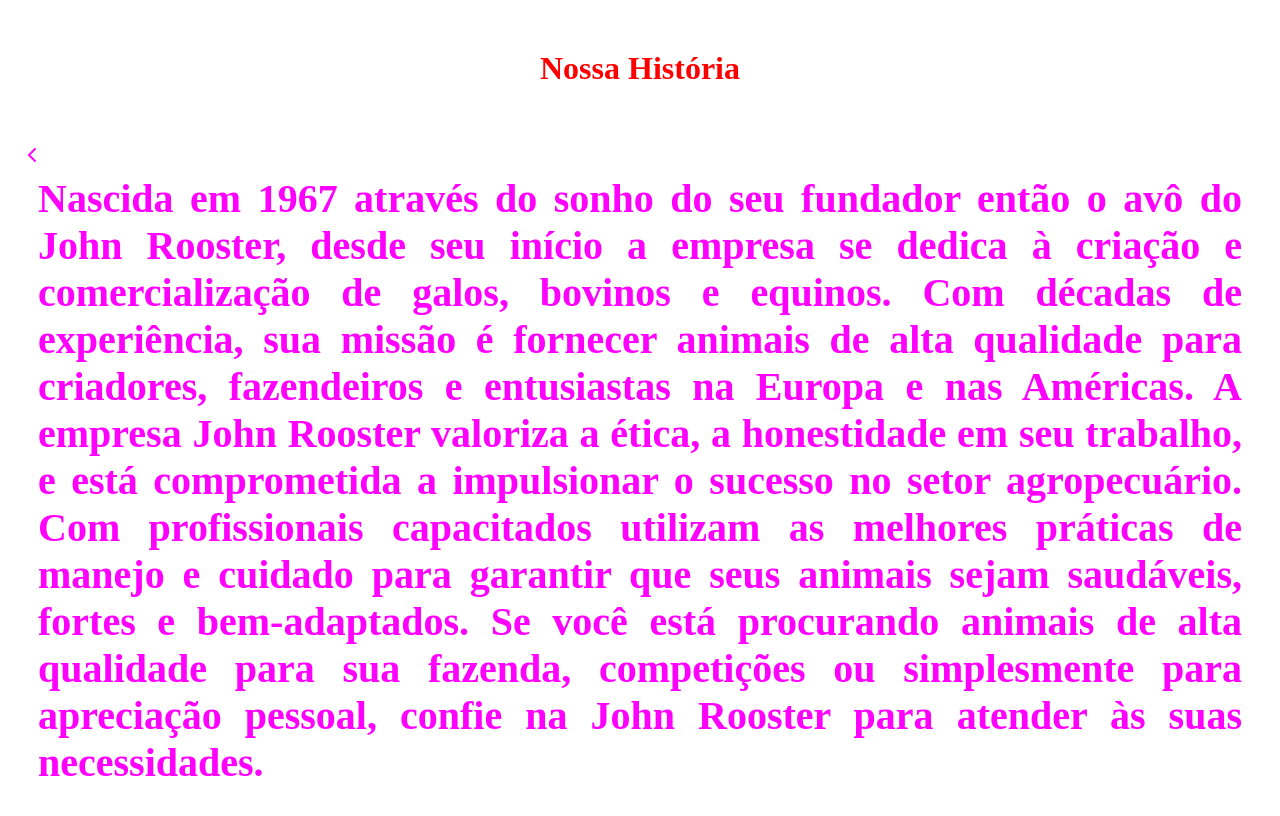
After one commit to byjulie0/Projeto_Integrador, a PHP site: page /nossa_historia.php in a window 1280 px wide. The commit adds this page. Run offline with PHP 8.4, Linux system fonts and the light colour scheme.

Commit message:
nossa-historia-texto-alinhamentoEcorrecao
valdir

```diff
--- a/nossa-hitoria.css
+++ b/nossa-hitoria.css
@@ -1,34 +1,17 @@
-
-body {
-    background-color: var(--bg-color-01);
-    color: var(--text-color)
+.nossa_historia{
+    color: magenta;
+    text-align: justify;
+    align-items: center;
+    justify-content: center;
+    margin: 10px;
+    padding: 10px;
 }
-
-header {
-    position: fixed;
-    top:0;
-    left: 0;
-    width: 100%;
-    padding: 1.1rem;
-    background-color: var(--bg-color-01);
-    display: flex;
-    justify-content: space-between;
-    align-items: center;
-    z-index: 100;
-
-    /* border: solid 1px var(--color-02); TEST */
+.texto-nossa-historia{
+    margin: 10px;
+    font-size: 40px;
 }
-
-.logo {
-    font-size: 1.7rem;
-    color: var(--text-color);
-    font-weight: 600;
-    cursor: default;
+.titulo-nossa-historia{
+    text-align: center;
+    color: red;
+    margin: 50px;
 }
-
-.nav a {
-    font-size: 1.2rem;
-    color: var(--text-color);
-    padding: 0.5rem 1rem;
-    transition: 0.4s;
-}
--- /dev/null
+++ b/nossa_historia.php
@@ -0,0 +1,22 @@
+
+<!DOCTYPE html>
+<html lang="pt-br">
+<head>
+    <meta charset="UTF-8">
+    <meta name="viewport" content="width=device-width, initial-scale=1.0">
+    <title>Nossa História</title>
+    <link rel="stylesheet" href="nossa-hitoria.css">
+    <link rel="stylesheet" href="https://cdnjs.cloudflare.com/ajax/libs/font-awesome/6.0.0-beta3/css/all.min.css">
+</head>
+<body>
+    <header>
+        <h1 class ="titulo-nossa-historia">Nossa História</h1>
+            <section class = "nossa-hitoria-section" >
+                <div class="nossa_historia">
+                    <i class="fa-solid fa-chevron-left"></i>
+                        <h2 class="texto-nossa-historia">Nascida em 1967 através do sonho do seu fundador então o avô do John Rooster, desde seu início a empresa se dedica à criação e comercialização de galos, bovinos e equinos. Com décadas de experiência, sua missão é fornecer animais de alta qualidade para criadores, fazendeiros e entusiastas na Europa e nas Américas. A empresa John Rooster valoriza a ética, a honestidade em seu trabalho, e está comprometida a impulsionar o sucesso no setor agropecuário. Com profissionais capacitados utilizam as melhores práticas de manejo e cuidado para garantir que seus animais sejam saudáveis, fortes e bem-adaptados. Se você está procurando animais de alta qualidade para sua fazenda, competições ou simplesmente para apreciação pessoal, confie na John Rooster para atender às suas necessidades.</h2>
+                </div>
+        </section>
+    </header>
+</body>
+</html>
```
Also changed, not shown: index.php (deleted, +0 -33 lines), view/public/css/menu-pg-inicial.css (deleted, +0 -136 lines).
